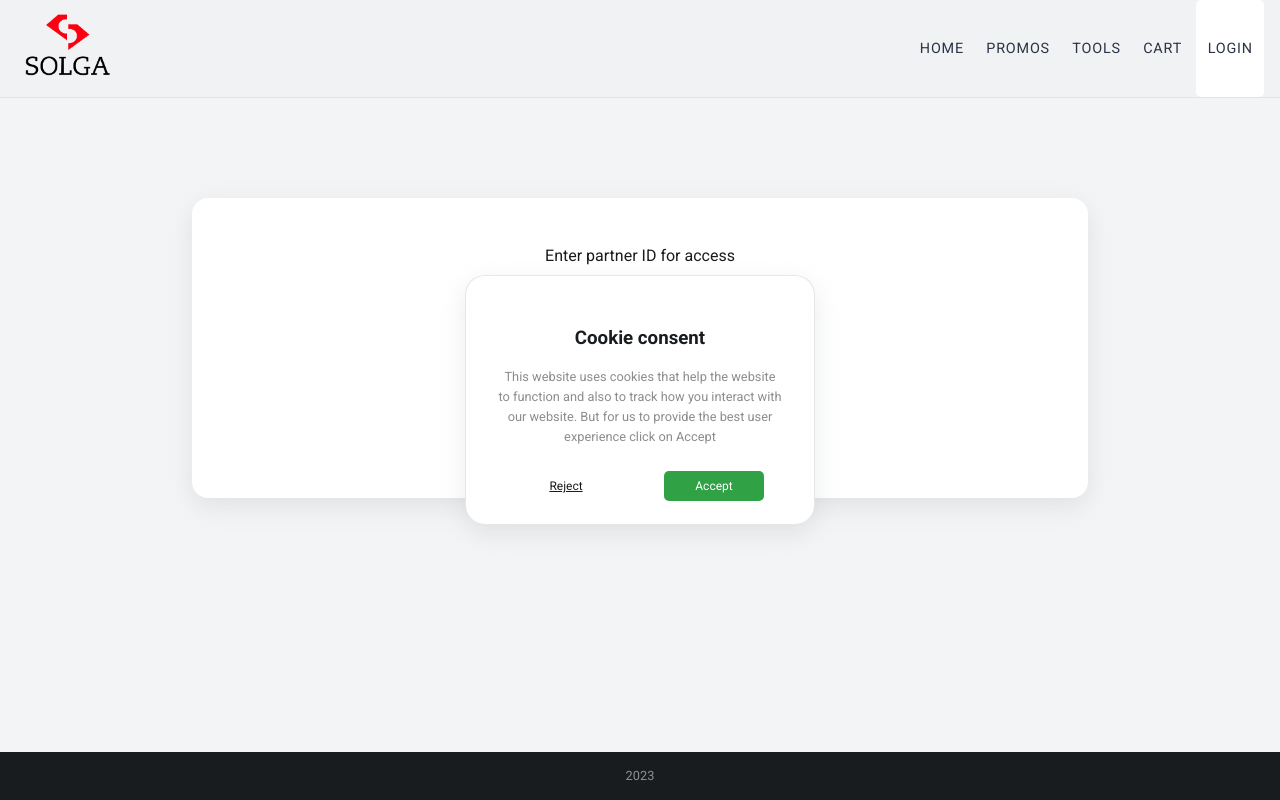
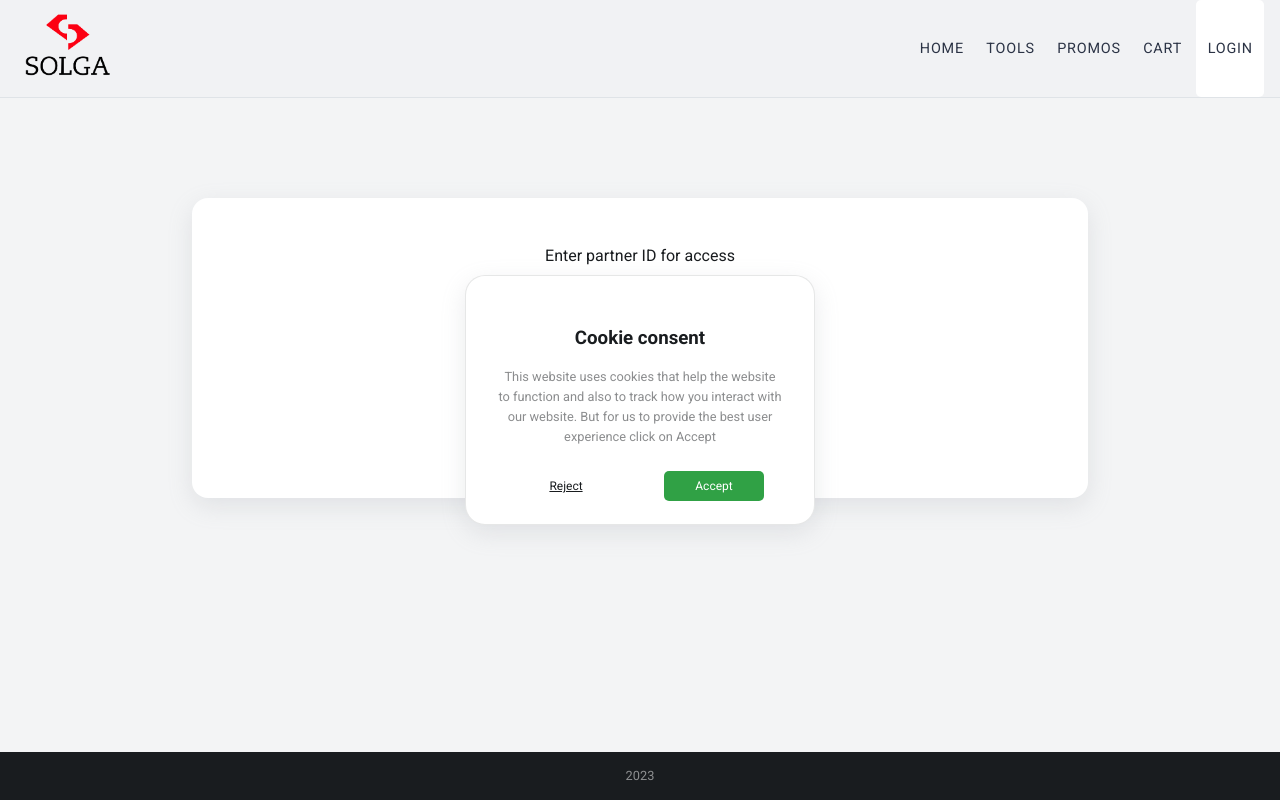
Before and after one commit to dmoiseev22/PartnerHub, a React (Vite) app: page /login in a window 1280 px wide. Built offline with nearby package versions, Linux system fonts and the light colour scheme; no server answers; the database is empty.

Commit message:
Menu order update

```diff
--- a/src/components/layout-components/Header.jsx
+++ b/src/components/layout-components/Header.jsx
@@ -74,19 +74,19 @@ export default function Header() {
                             </NavLink>
                             <NavLink
                                 className="navbar-link"
+                                to="tools"
+                                style={({ isActive }) => isActive ? activeStyles : null}
+                                onClick={() => setOpen(!isOpen)}
+                            >
+                                Tools
+                            </NavLink>
+                            <NavLink
+                                className="navbar-link"
                                 to="promos"
                                 style={({ isActive }) => isActive ? activeStyles : null}
                                 onClick={() => setOpen(!isOpen)}
                             >
                                 Promos
-                            </NavLink>
-                            <NavLink
-                                className="navbar-link"
-                                to="tools"
-                                style={({ isActive }) => isActive ? activeStyles : null}
-                                onClick={() => setOpen(!isOpen)}
-                            >
-                                Tools
                             </NavLink>
                             <NavLink
                                 className="navbar-link"
```
